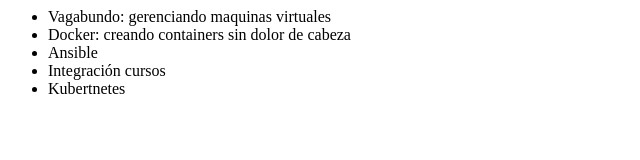
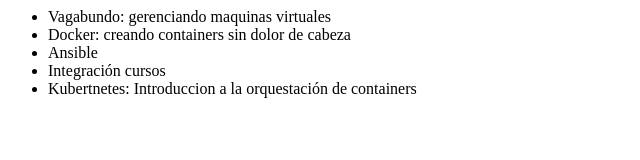
Before and after one commit to JulianMontu/alura-git, a plain HTML site: page index.html in a window 1280 px wide. Shown: the whole page, without its empty margins (0-640 px from the left). Drawn offline with Linux system fonts and the light colour scheme.

Commit message:
Modificando el nombre del curso kubernetes

```diff
--- a/index.html
+++ b/index.html
@@ -10,7 +10,7 @@
          <li> Docker: creando containers sin dolor de cabeza </li>
          <li> Ansible </li>
          <li> Integración cursos</li>
-         <li>Kubertnetes</li>
+         <li>Kubertnetes: Introduccion a la orquestación de containers</li>
      </ul>
 </body>
 </html>
```
